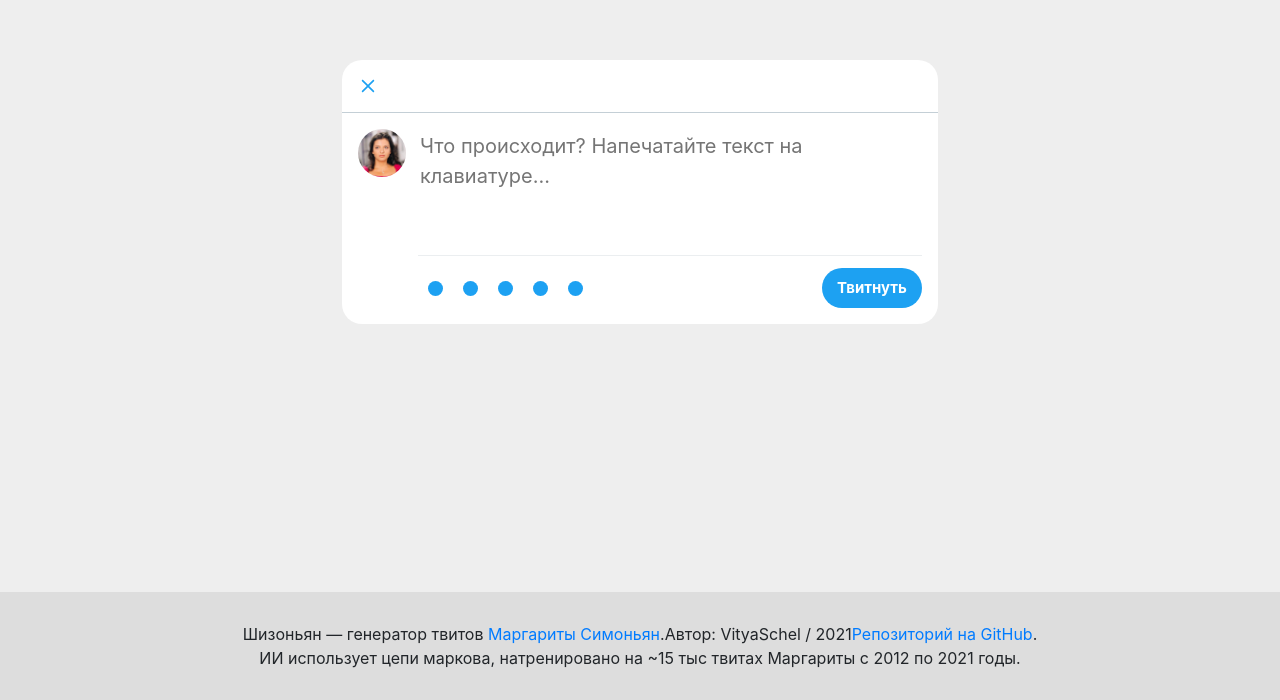
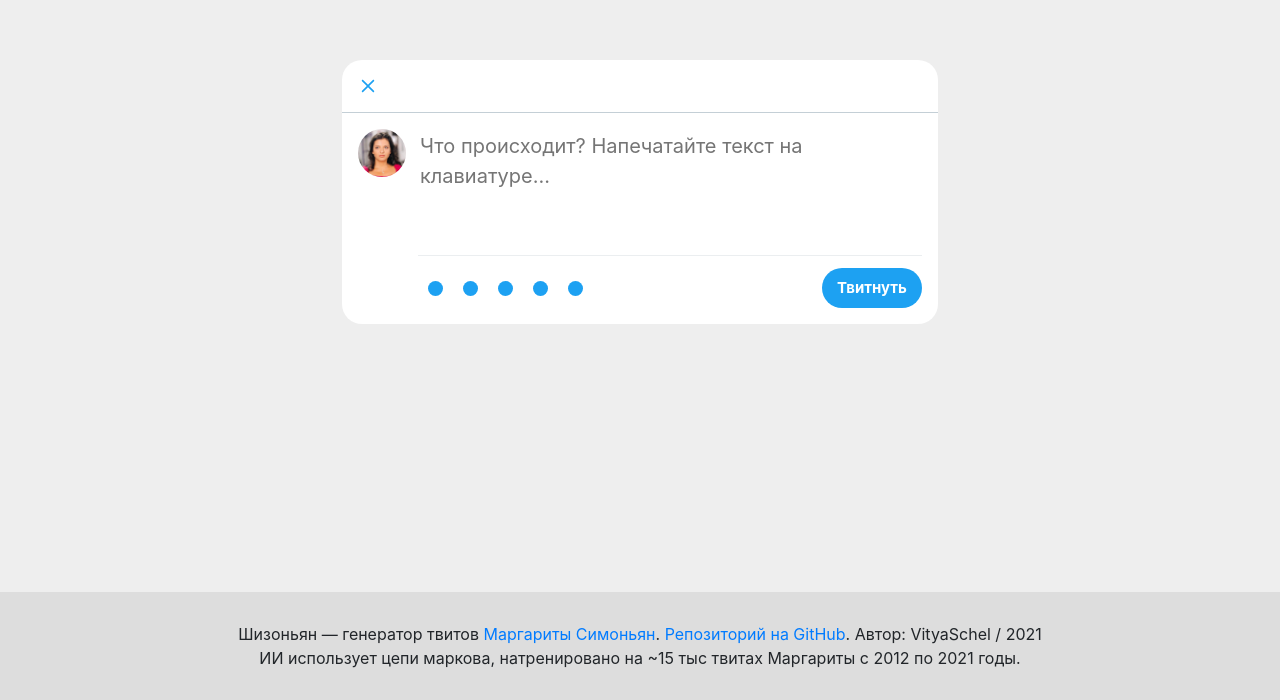
Before and after one commit to VityaSchel/shizonyan, a React (Create React App) app: page / in a window 1280 px wide. Shown: the part 208-908 px from the top of the page. Built offline with nearby package versions, Linux system fonts and the light colour scheme.

Commit message:
SAMARA SAMARA SAMARA

```diff
--- a/src/App.js
+++ b/src/App.js
@@ -136,9 +136,7 @@
   return (
     <footer>
       <p>
-        <span>Шизоньян — генератор твитов <a href="https://twitter.com/M_Simonyan">Маргариты Симоньян</a>.</span>
-        <span>Автор: VityaSchel / 2021</span>
-        <a href='https://github.com/VityaSchel/shizonyan'>Репозиторий на GitHub</a>.
+        Шизоньян — генератор твитов <a href="https://twitter.com/M_Simonyan">Маргариты Симоньян</a>. <a href='https://github.com/VityaSchel/shizonyan'>Репозиторий на GitHub</a>. Автор: VityaSchel / 2021
       </p>
       <p>
         ИИ использует цепи маркова, натренировано на ~15 тыс твитах Маргариты с 2012 по 2021 годы.
```
Also changed, not shown: 4 other files (tests, documents, lock files or other folders).
